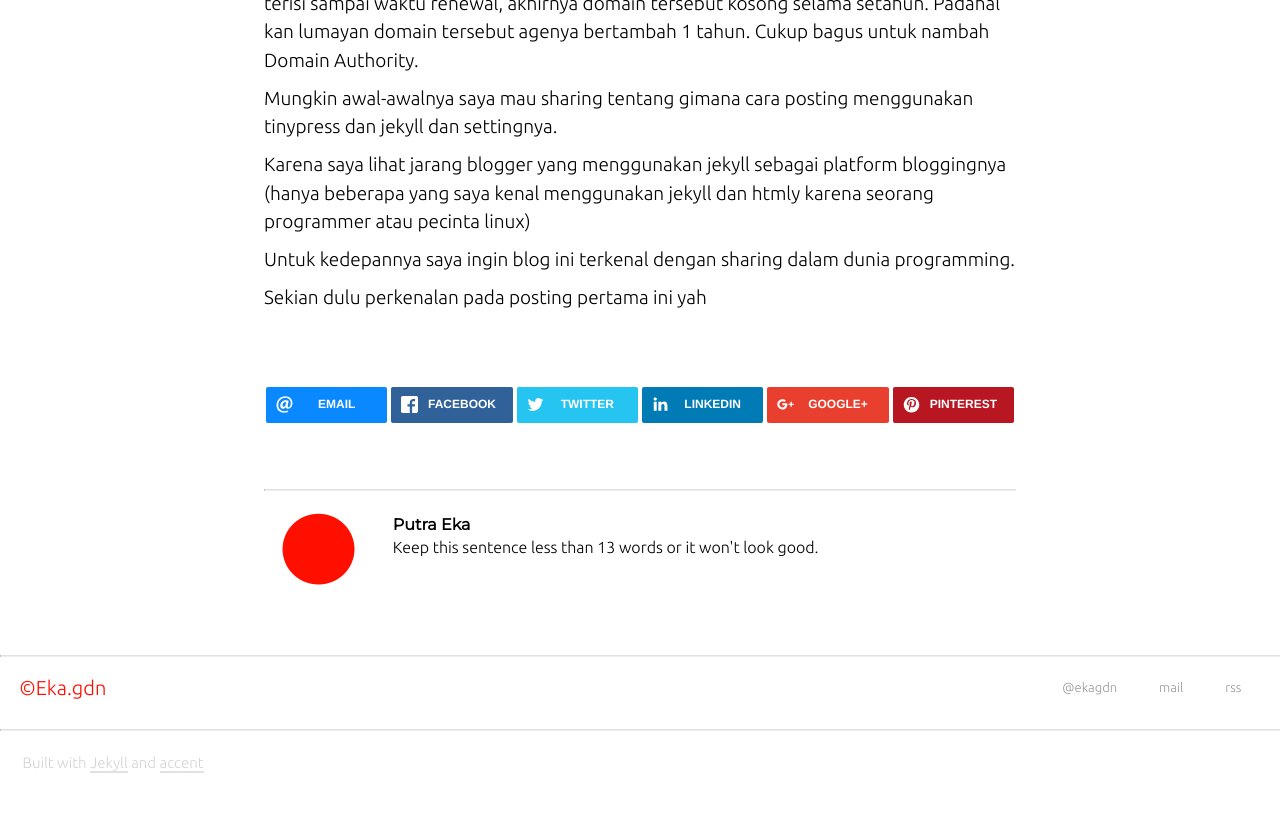
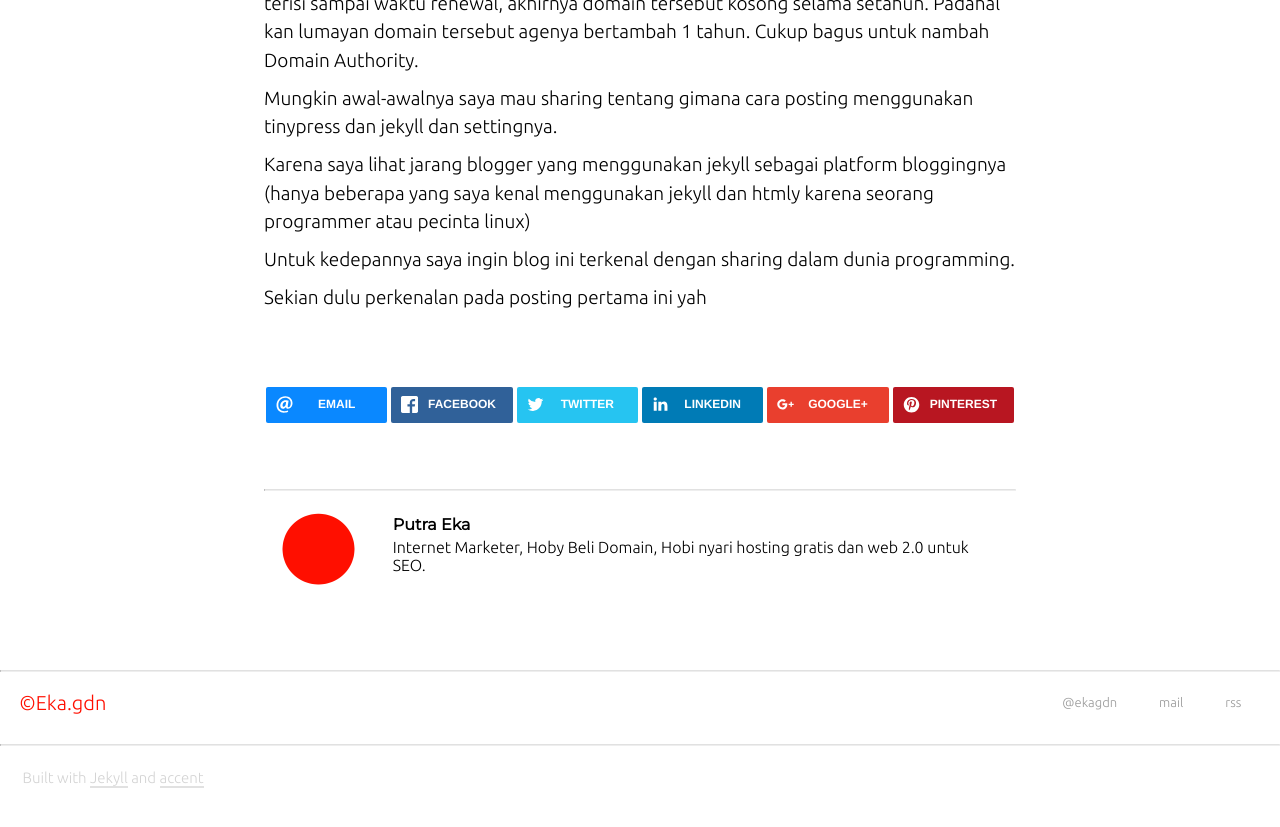
Before and after one commit to ekagdn/ekagdn.github.io, a Jekyll site: the page built from _posts/2016-10-11-beli-domain-gdn.markdown, in a window 1280 px wide and 900 px high, scrolled down 2817 px. Shown: the top 827 px of the window. Built offline with Jekyll 4.4.1, drawn with Linux system fonts in a browser that asks for light colours; nearby versions of some CDN libraries; comment, search, counter and statistics services are not loaded.

Commit message:
Update _config.yml

```diff
--- a/_config.yml
+++ b/_config.yml
@@ -35,10 +35,9 @@ comments: true
 # Note that about_footer should be true if you want
 # to see author information at the bottom of each post
 about_stub: >
-    Keep this sentence less than 13 words or it won't look good.
+    Internet Marketer, Hoby Beli Domain, Hobi nyari hosting gratis dan web 2.0 untuk SEO.
 
 about_footer: true
-disqus_shortname: putraeka
 
 twitter_username: ekagdn
 github_username: ekagdn
```
